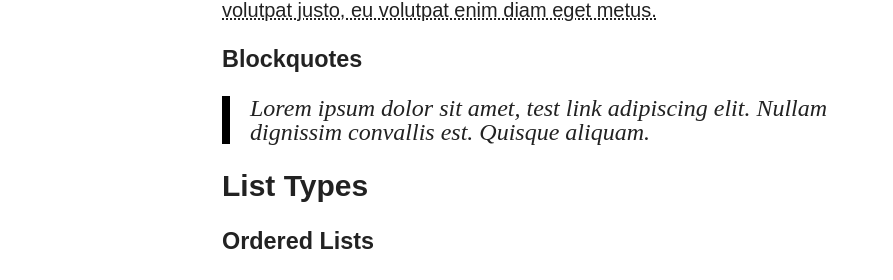
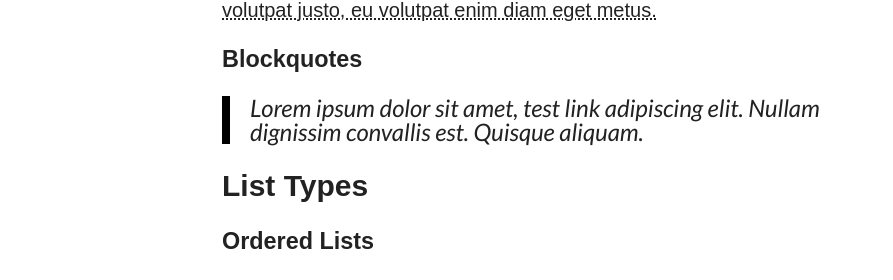
Before and after one commit to novay/novay.github.io, a Jekyll site: the page built from _posts/2011-03-10-sample-post.md, in a window 1280 px wide. Shown: the part 1533-1813 px from the top of the page, without its empty margins (128-1021 px from the left). Built offline with Jekyll 4.4.1, drawn with Linux system fonts in a browser that asks for light colours; nearby versions of some CDN libraries; some web fonts are replaced; comment, search, counter and statistics services are not loaded.

Commit message:
Ganti lagi

```diff
--- a/_includes/head.html
+++ b/_includes/head.html
@@ -28,9 +28,8 @@
 {% include styles.html %}
 
 <!-- Webfonts -->
-<script src="//use.edgefonts.net/source-sans-pro:n2,i2,n3,i3,n4,i4,n6,i6,n7,i7,n9,i9;source-code-pro:n4,n7;volkhov.js"></script>
 <link href='http://fonts.googleapis.com/css?family=Lato:100,300,400,700,900,100italic,300italic,400italic,700italic,900italic' rel='stylesheet' type='text/css'>
-  <link href='http://fonts.googleapis.com/css?family=Arizonia' rel='stylesheet' type='text/css'>
+<link href='http://fonts.googleapis.com/css?family=Arizonia' rel='stylesheet' type='text/css'>
 <meta http-equiv="cleartype" content="on">
 
 <!-- Panggil Modernizr -->
--- a/_includes/styles.html
+++ b/_includes/styles.html
@@ -1,2 +1 @@
-<link rel="stylesheet" href="{{ site.url }}/assets/css/main.min.css">
-<link rel="stylesheet" href="{{ site.url }}/assets/css/gridism.css">
+<link rel="stylesheet" href="{{ site.url }}/assets/css/main.css">
--- a/assets/css/main.min.css
+++ b/assets/css/main.css
@@ -273,7 +273,7 @@ blockquote {
     padding-left:20px;
     margin-bottom:24px;
     margin-bottom:1.5rem;
-    font-family:'volkhov', serif;
+    font-family:'Lato', serif;
     font-size:24px;
     font-size:1.5rem;
     font-style:italic;
```
